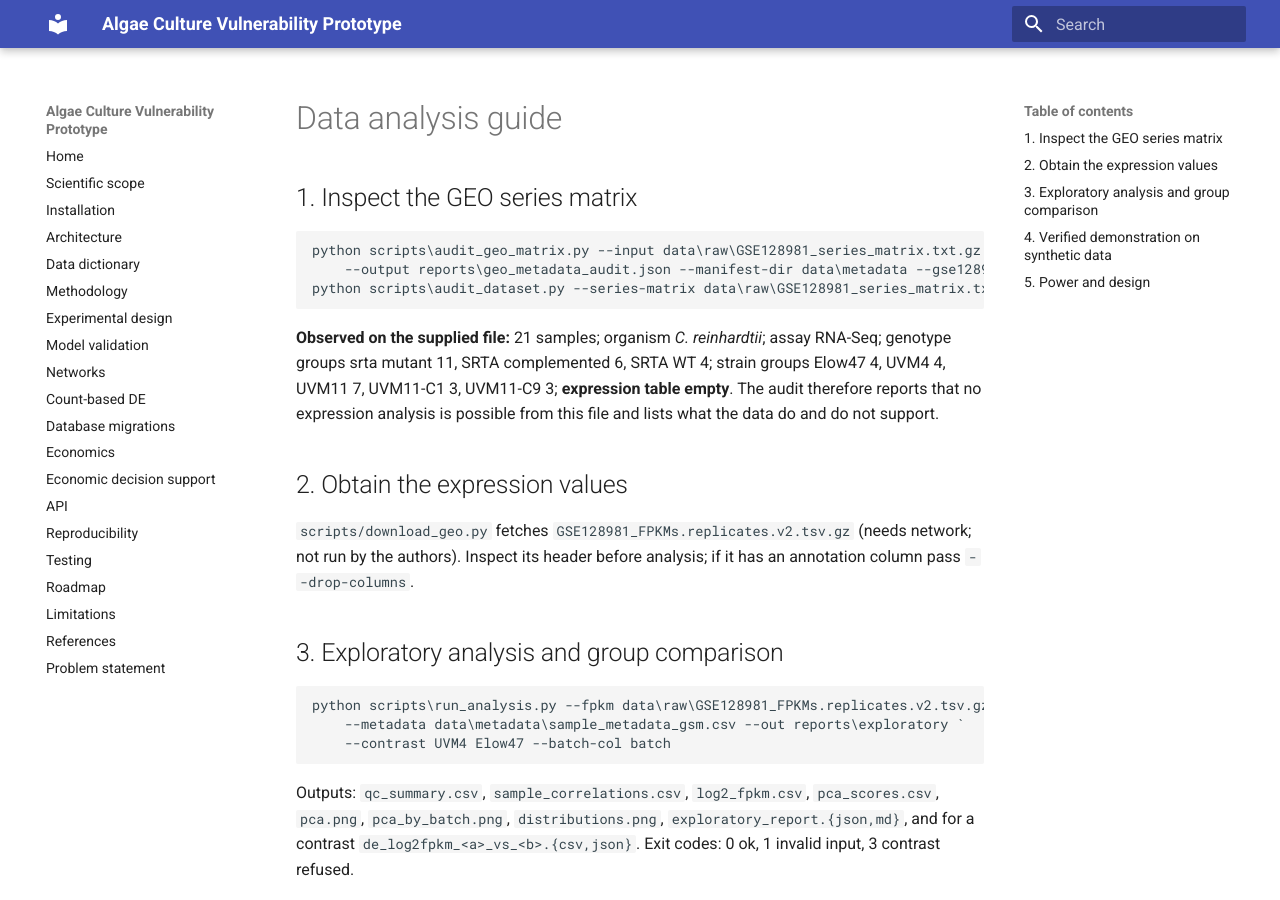
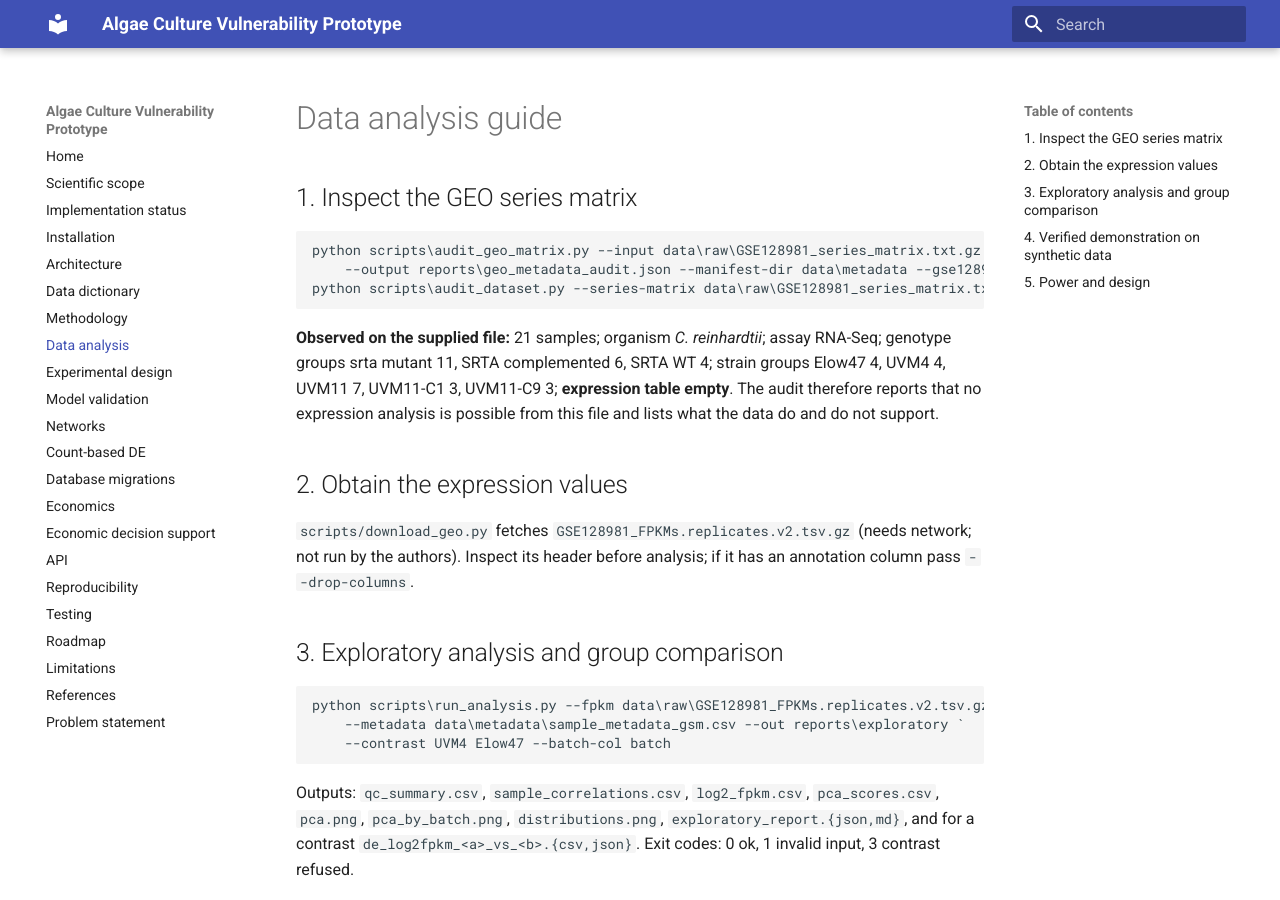
Before and after one commit to sunilnarayan419-ui/AlgalPathogenRisk-ML, an MkDocs documentation site: the page built from docs/data_analysis.md, in a window 1280 px wide and 900 px high. Built offline with MkDocs 1.6.1 and Material for MkDocs 9.7.7, drawn with Linux system fonts in a browser that asks for light colours.

Commit message:
chore: update mkdocs.yml

```diff
--- a/mkdocs.yml
+++ b/mkdocs.yml
@@ -4,10 +4,12 @@ theme:
 nav:
   - Home: index.md
   - Scientific scope: scientific_scope.md
+  - Implementation status: implementation_status.md
   - Installation: installation.md
   - Architecture: architecture.md
   - Data dictionary: data_dictionary.md
   - Methodology: scientific_methodology.md
+  - Data analysis: data_analysis.md
   - Experimental design: experiment_design.md
   - Model validation: model_validation.md
   - Networks: biological_networks.md
```
